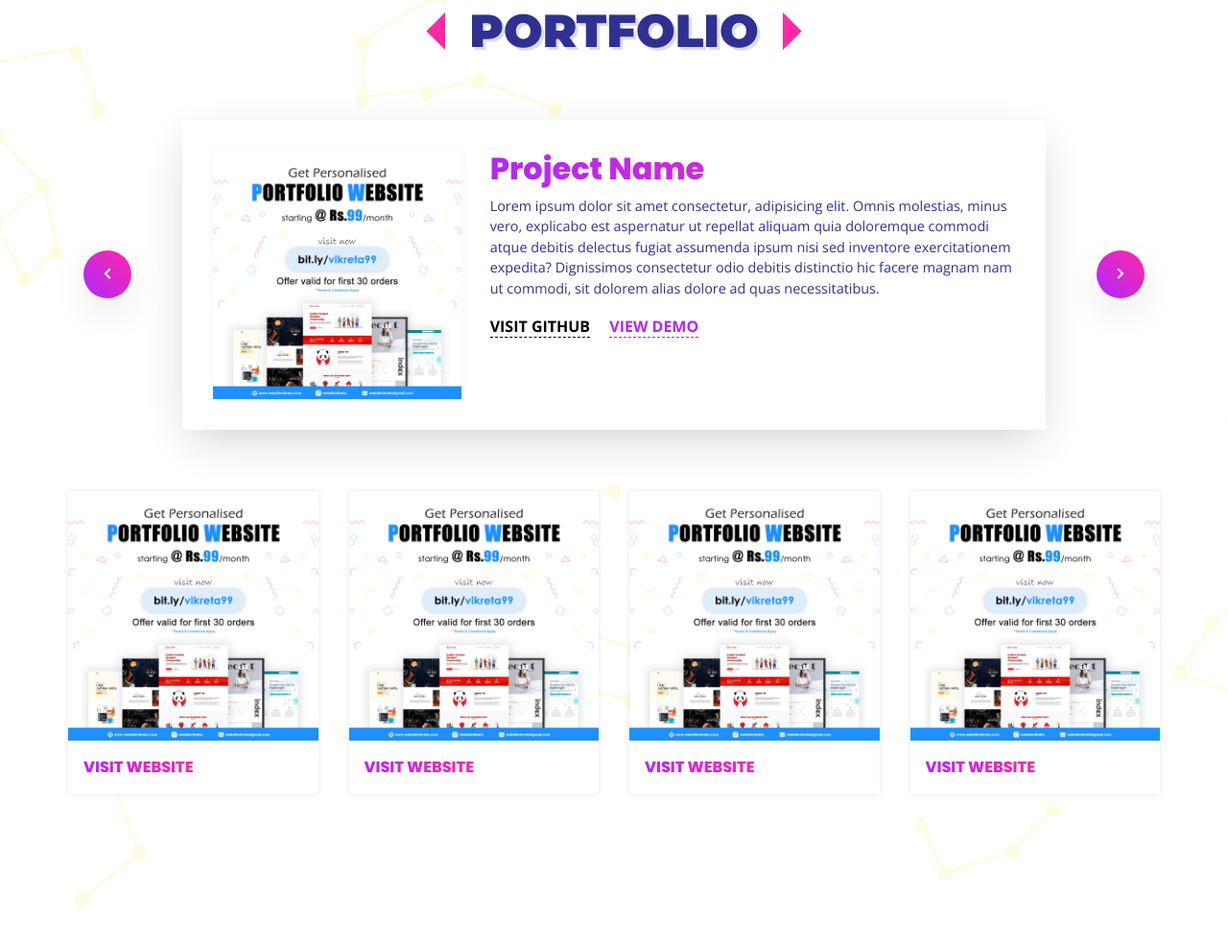
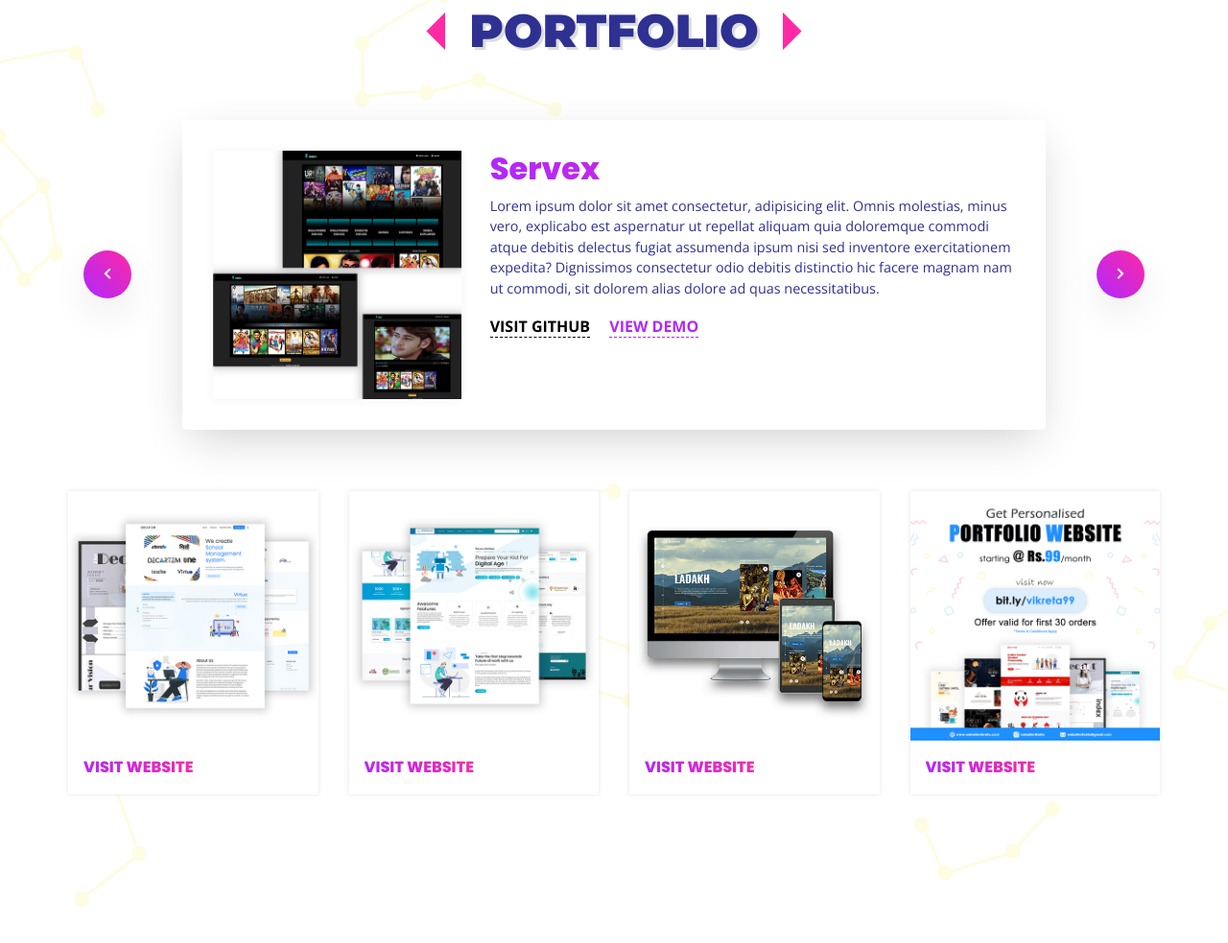
Before and after one commit to sbgprojects/sbgprojects.github.io, a plain HTML site: page index.html in a window 1280 px wide. Shown: the part 2384-3367 px from the top of the page at 96% size. Drawn offline with nearby package versions, Linux system fonts and the light colour scheme; a web font is replaced by a local one.

Commit message:
portfolio images added

```diff
--- a/css/style.css
+++ b/css/style.css
@@ -546,12 +546,13 @@
 .portfolio .other-items{
     display: flex;
     justify-content: space-between;
-    align-items: center;
+    align-items: stretch;
     margin-top: 3rem;
 }
 .portfolio .other-items .card{
     margin: 1rem;
     /* border: 1px solid var(--gray-color); */
+    flex: 1;
     border: none;
     border-radius: 0;
     box-shadow: 0 0 5px 0 rgba(0, 0, 0, 0.1);
--- a/index.html
+++ b/index.html
@@ -248,12 +248,12 @@
                             <div class="row">
                                 <div class="col-lg-4 col-md-4 col-12">
                                     <div class="image">
-                                        <img src="./assets/portfolio/portfolio.png" class="img-fluid" alt="">
+                                        <img src="./assets/portfolio/servex.jpg" class="img-fluid" alt="">
                                     </div>
                                 </div>
                                 <div class="col-lg-8 col-md-8 col-12">
                                     <div class="protfolio-heading">
-                                        <h2>Project Name</h2>
+                                        <h2>Servex</h2>
                                     </div>
                                     <div class="portfolio-description">
                                         <p>
@@ -271,12 +271,12 @@
                             <div class="row">
                                 <div class="col-lg-4 col-md-4 col-12">
                                     <div class="image">
-                                        <img src="./assets/portfolio/portfolio.png" class="img-fluid" alt="">
+                                        <img src="./assets/portfolio/rainfall.jpg" class="img-fluid" alt="">
                                     </div>
                                 </div>
                                 <div class="col-lg-8 col-md-8 col-12">
                                     <div class="protfolio-heading">
-                                        <h2>Project Name</h2>
+                                        <h2>Rainfall Analyzer</h2>
                                     </div>
                                     <div class="portfolio-description">
                                         <p>
@@ -329,28 +329,28 @@
                 <div class="other-items">
                     <div class="card" data-tilt>
                         <div class="image">
-                            <img src="./assets/portfolio/portfolio.png" class="img-fluid" alt="">
+                            <img src="./assets/portfolio/decartem.jpg" class="img-fluid" alt="">
                         </div>
                         <div class="buttons">
-                            <a href="#" class="view-demo">Visit Website</a>
+                            <a href="https://www.decartem.com/" target="_BLANK" class="view-demo">Visit Website</a>
                             <i class="fas fa-space-shuttle"></i>
                         </div>
                     </div>
                     <div class="card" data-tilt>
                         <div class="image">
-                            <img src="./assets/portfolio/portfolio.png" class="img-fluid" alt="">
+                            <img src="./assets/portfolio/robokalam.jpg" class="img-fluid" alt="">
                         </div>
                         <div class="buttons">
-                            <a href="#" class="view-demo">Visit Website</a>
+                            <a href="https://robokalam.com/" target="_BLANK" class="view-demo">Visit Website</a>
                             <i class="fas fa-space-shuttle"></i>
                         </div>
                     </div>
                     <div class="card" data-tilt>
                         <div class="image">
-                            <img src="./assets/portfolio/portfolio.png" class="img-fluid" alt="">
+                            <img src="./assets/portfolio/travel.jpeg" class="img-fluid" alt="">
                         </div>
                         <div class="buttons">
-                            <a href="#" class="view-demo">Visit Website</a>
+                            <a href="https://sbgprojects.github.io/travel" target="_BLANK" class="view-demo">Visit Website</a>
                             <i class="fas fa-space-shuttle"></i>
                         </div>
                     </div>
```
Also changed, not shown: assets/portfolio/decartem.jpg (added), assets/portfolio/rainfall.jpg (added), assets/portfolio/robokalam.jpg (added), assets/portfolio/servex.jpg (added), assets/portfolio/travel.jpeg (added).
